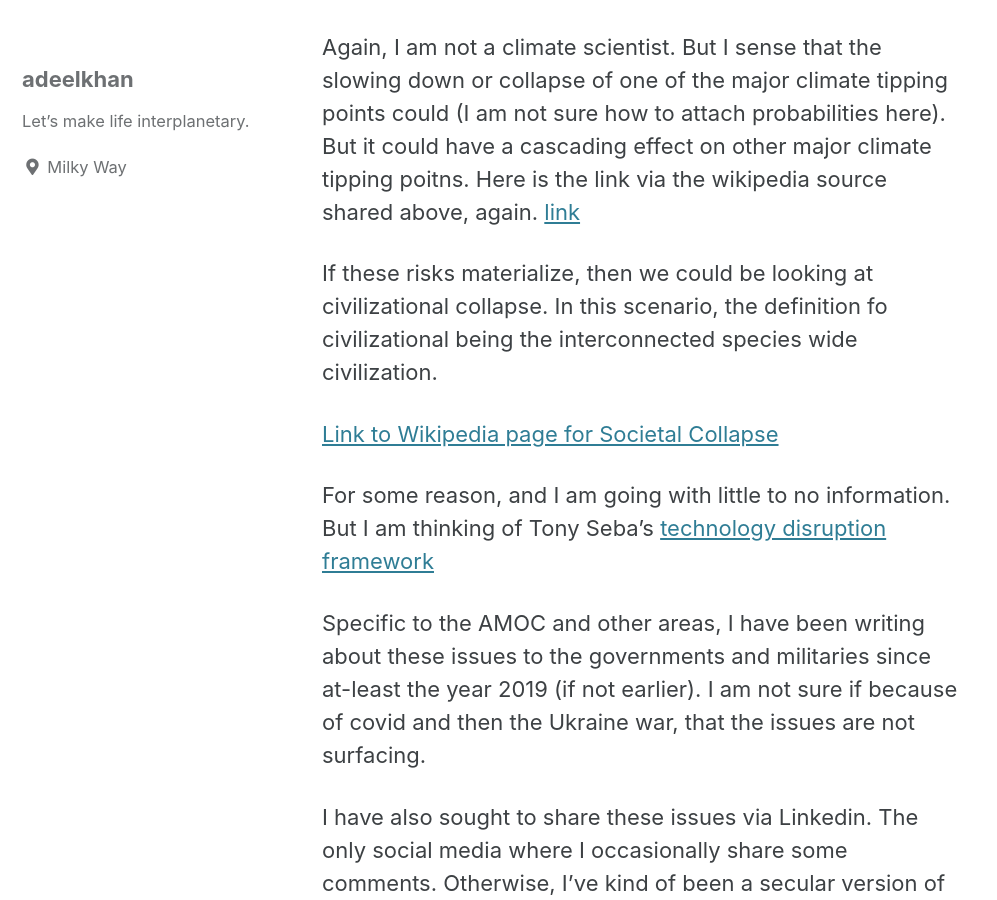
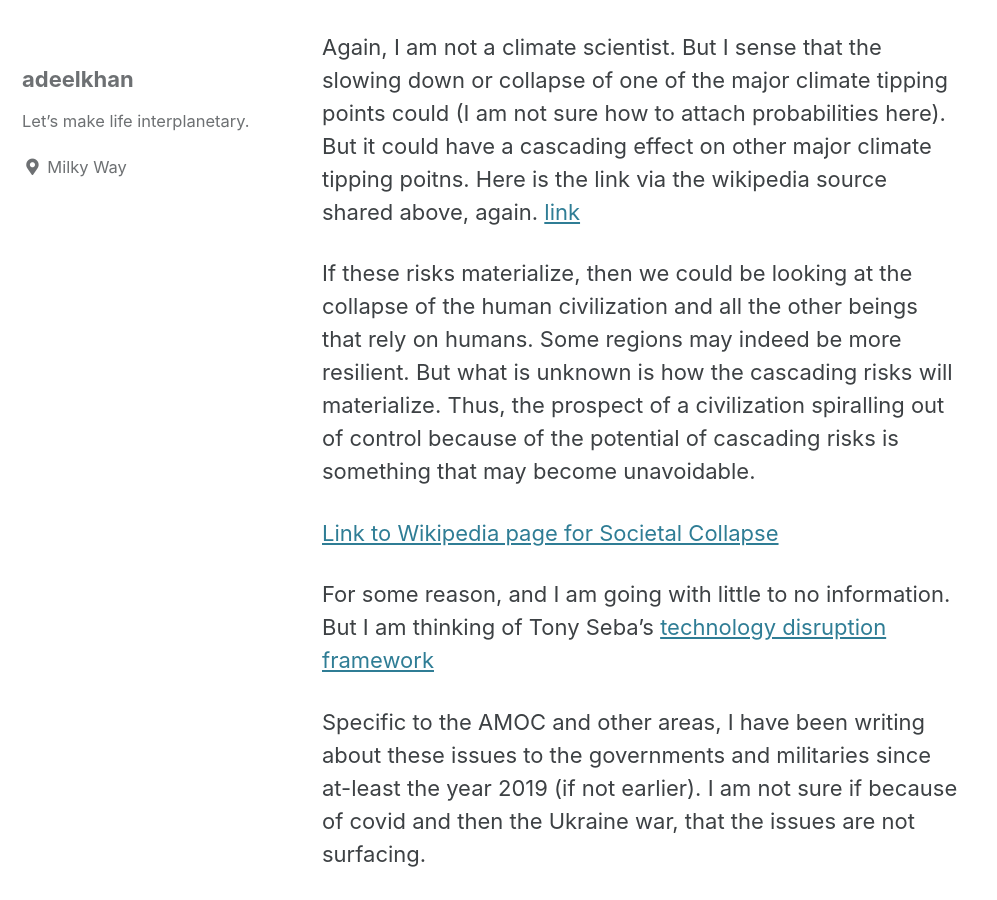
Before and after one commit to stellardreams/stellardreams.github.io, a Jekyll site: the page built from _posts/2024-12-14-AMOC.md, in a window 1280 px wide and 900 px high, scrolled down 898 px. Shown: the whole window, without its empty margins (0-997 px from the left). Built offline with Jekyll 4.4.1, drawn with Linux system fonts in a browser that asks for light colours; cached includes are drawn as plain includes.

Commit message:
Update 2024-12-14-AMOC.md
fixing some verbiage.

```diff
--- a/_posts/2024-12-14-AMOC.md
+++ b/_posts/2024-12-14-AMOC.md
@@ -14,7 +14,7 @@ This is something that I have sensed intuitively.
 
 Again, I am not a climate scientist. But I sense that the slowing down or collapse of one of the major climate tipping points could (I am not sure how to attach probabilities here). But it could have a cascading effect on other major climate tipping poitns. Here is the link via the wikipedia source shared above, again. [link](https://en.wikipedia.org/wiki/Tipping_points_in_the_climate_system#/media/File:Tipping_points_2022_list.jpeg)
 
-If these risks materialize, then we could be looking at civilizational collapse. In this scenario, the definition fo civilizational being the interconnected species wide civilization.
+If these risks materialize, then we could be looking at the collapse of the human civilization and all the other beings that rely on humans. Some regions may indeed be more resilient. But what is unknown is how the cascading risks will materialize. Thus, the prospect of a civilization spiralling out of control because of the potential of cascading risks is something that may become unavoidable.
 
 [Link to Wikipedia page for Societal Collapse](https://en.wikipedia.org/wiki/Societal_collapse)
 
```
